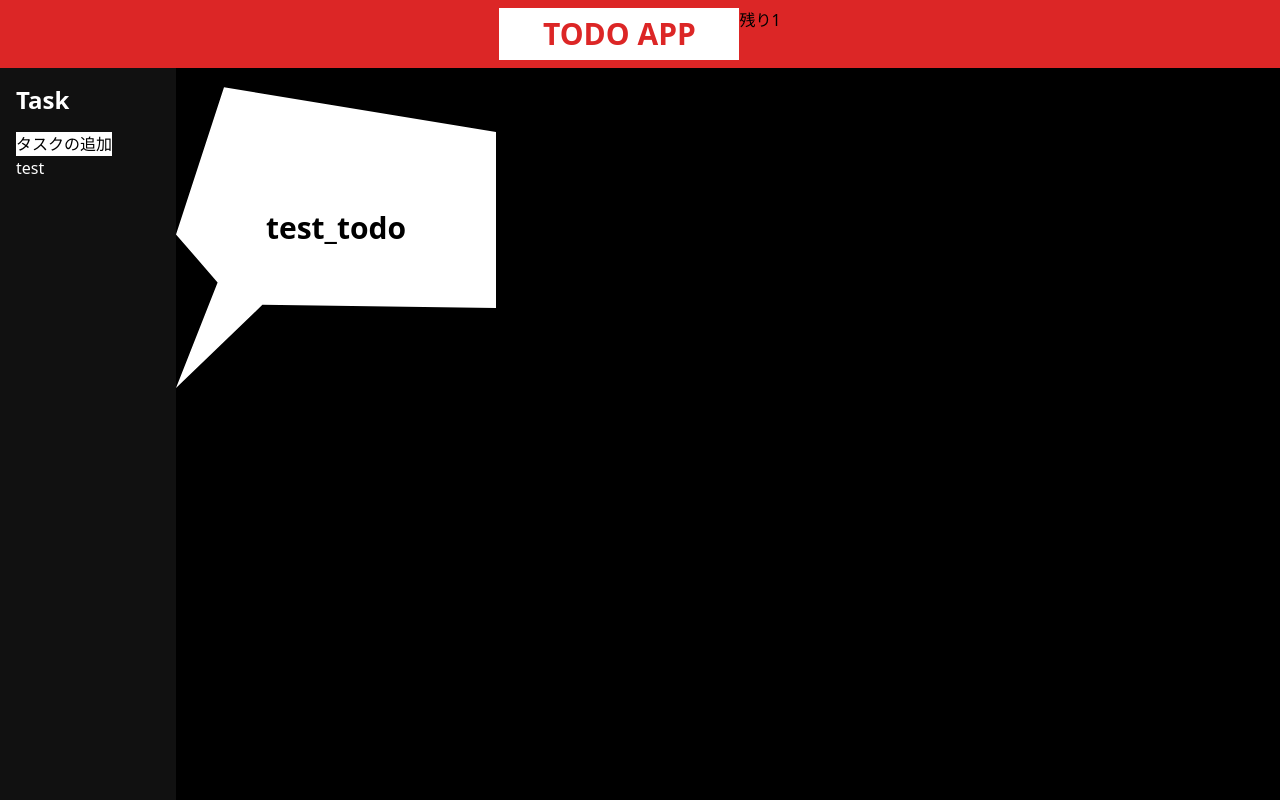
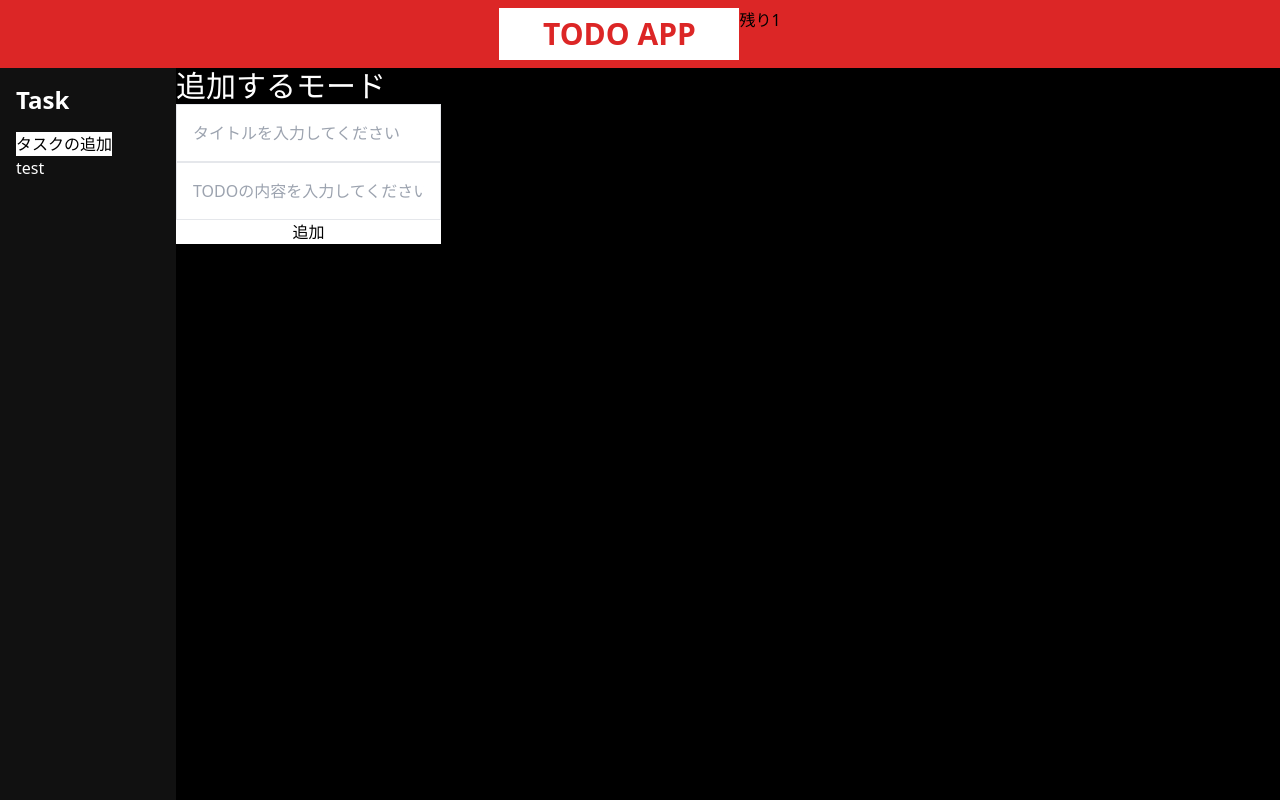
Before and after one commit to scripthropus/TODO_APP, a React app: page / in a window 1280 px wide. Both pictures are taken after a click on the button "タスクの追加". Built offline with nearby package versions, Linux system fonts and the light colour scheme; the HTML template or start-up script is replaced by a standard one.

Commit message:
タスクを追加できるようにした

```diff
--- a/src/App.tsx
+++ b/src/App.tsx
@@ -2,6 +2,7 @@ import React, { useState } from 'react';
 import { Header } from './components/Header.tsx'
 import { Sidebar } from './components/Sidebar.tsx'
 import { View } from './components/View.tsx';
+import { AddTodo } from './components/AddTodo.tsx';
 import './index.css';
 
 export type TODO = {
@@ -11,17 +12,18 @@ export type TODO = {
   content: string;
 };
 
-type Mode = "view" | "add" | "edit";
+export type Modes= "view" | "add" | "edit";
 
 const App = () => {
   const [todos, setTodos] = useState<TODO[]>([{id:"000", title: "test", completed: false, content: "test_todo"}]);
-  const [mode, setMode] = useState<Mode>("view");
+  const [mode, setMode] = useState<Modes>("view");
  return (
     <div className="flex flex-col h-screen w-screen bg-black">
       <Header todos={todos} />
       <div className="flex h-screen">
-      <Sidebar todos={todos} setTodos={setTodos}/>
+      <Sidebar todos={todos} setMode={setMode}/>
       { mode == "view" && <View todos={todos} setTodos={setTodos}/>}
+      { mode == "add" && <AddTodo todos={todos} setTodos={setTodos} setMode={setMode}/>}
       </div>
     </div>
   );
--- /dev/null
+++ b/src/components/AddButton.tsx
@@ -0,0 +1,22 @@
+import { TODO, Modes } from "../App.tsx";
+
+type AddTODOProps = {
+    todos: TODO[];
+    setMode: React.Dispatch<React.SetStateAction<Modes>>;
+};
+
+export const AddButton:React.FC<AddTODOProps> = ({ setMode, todos }) => {
+    const handleMode = () => {
+        setMode("add");
+    }
+
+    return(
+    <>
+    <button className="bg-white text-black"
+    onClick={handleMode}
+    >
+        タスクの追加
+    </button>
+    </>
+    );
+}
--- a/src/components/AddTODO.tsx
+++ /dev/null
@@ -1,22 +0,0 @@
-import { TODO } from "../App";
-
-type AddTODOProps = {
-    todos: TODO[];
-    setTodos: React.Dispatch<React.SetStateAction<TODO[]>>;
-};
-
-export const AddTODOButton:React.FC<AddTODOProps> = ({ setTodos, todos }) => {
-    const handleAddTODO = () => {
-        alert("クリック!");
-    }
-
-    return(
-    <>
-    <button className="bg-white text-black"
-    onClick={handleAddTODO}
-    >
-        タスクの追加
-    </button>
-    </>
-    );
-}
--- /dev/null
+++ b/src/components/AddTodo.tsx
@@ -0,0 +1,45 @@
+import React from 'react';
+import { TODO, Modes } from '../App';
+
+type AddTodoProps = {
+    todos: TODO[];
+    setTodos: React.Dispatch<React.SetStateAction<TODO[]>>;
+    setMode: React.Dispatch<React.SetStateAction<Modes>>
+}
+
+export const AddTodo:React.FC<AddTodoProps> = ( { todos, setTodos, setMode }) => {
+    const handleSetTodos = (e: React.FormEvent<HTMLFormElement>) => {
+        e.preventDefault();
+        const target = e.target as typeof e.target & {
+            title: { value: string };
+            content: { value: string };
+        };
+        const newTodo: TODO = {
+            id: `${todos.length+1}`,
+            title: target.title.value,
+            content: target.content.value,
+            completed: false,
+        }
+        setTodos([...todos, newTodo]);
+        setMode("view");
+    }
+    return(
+    <form onSubmit={handleSetTodos} className='flex flex-col'>
+        <h1 className='text-3xl text-white'>追加するモード</h1>
+        <input type="text"
+            name="title"
+            placeholder='タイトルを入力してください'
+            className='p-4 border'
+        />
+        <input type="text"
+            name="content"
+            placeholder='TODOの内容を入力してください'
+            className='p-4 border'
+        />
+        <button
+            type="submit"
+            className='bg-white border-spacing-8'
+        >追加</button>
+    </form>
+    );
+}
--- a/src/components/Sidebar.tsx
+++ b/src/components/Sidebar.tsx
@@ -1,17 +1,17 @@
 import React from 'react';
-import { TODO } from '../App.tsx';
-import { AddTODOButton } from './AddTODO.tsx';
+import { TODO, Modes } from '../App.tsx';
+import { AddButton } from './AddButton.tsx';
 
 type sidebarProps = {
     todos: TODO[];
-    setTodos: React.Dispatch<React.SetStateAction<TODO[]>>;
+    setMode: React.Dispatch<React.SetStateAction<Modes>>;
 }
 
-export const Sidebar:React.FC<sidebarProps> = ({ todos, setTodos }) => {
+export const Sidebar:React.FC<sidebarProps> = ({ todos, setMode}) => {
   return (
     <div className="w-44 text-white p-4" style={{background: "#111111"}}>
       <h1 className="text-2xl font-bold mb-4">Task</h1>
-      <AddTODOButton todos={todos} setTodos={setTodos}/>
+      <AddButton todos={todos} setMode={setMode}/>
       <nav>
         <ul>
             {todos.map(todo => (
```
